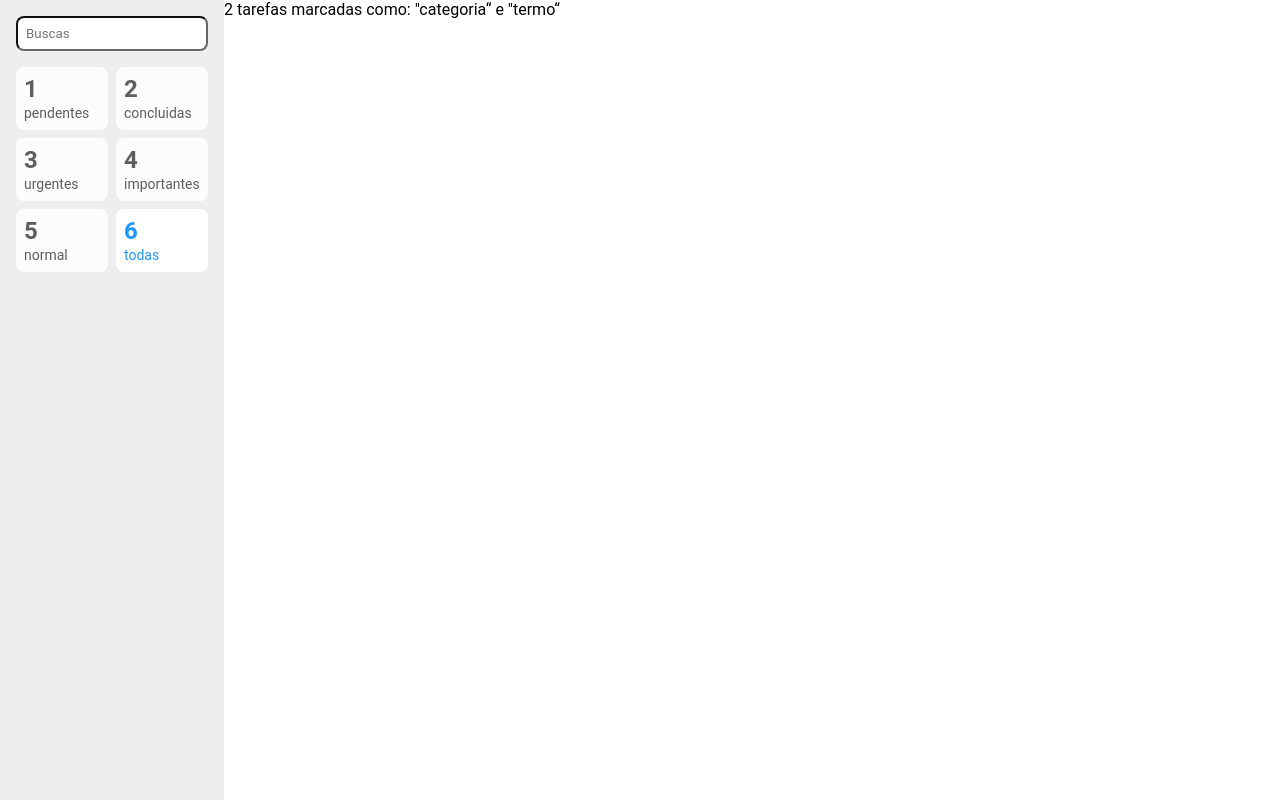
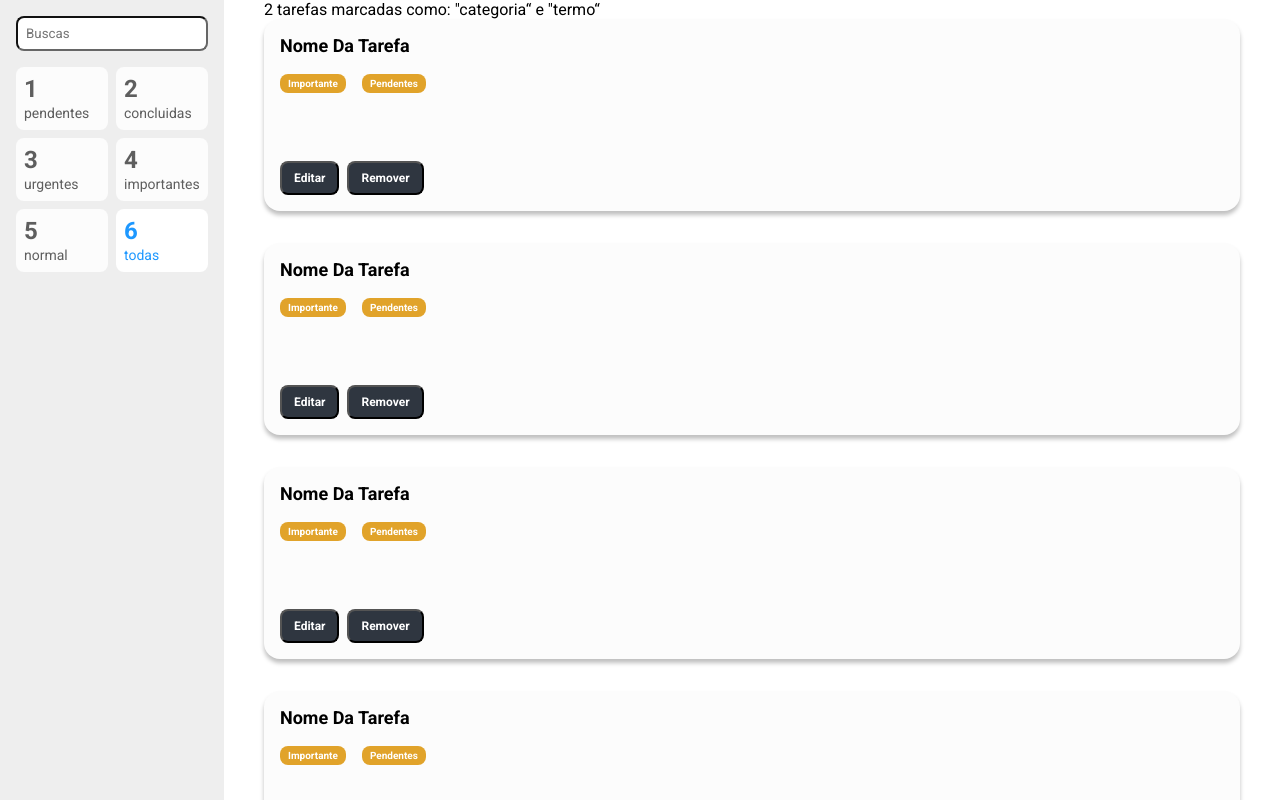
Before and after one commit to Brunolinonsc/AulasEBAC, a React (Create React App) app: page / in a window 1280 px wide. Built offline with nearby package versions, Linux system fonts and the light colour scheme.

Commit message:
construindo o card de tarefa.

```diff
--- a/public/index.html
+++ b/public/index.html
@@ -1,5 +1,5 @@
 <!DOCTYPE html>
-<html lang="en">
+<html lang="pt-br">
   <head>
     <meta charset="utf-8" />
     <link rel="icon" href="%PUBLIC_URL%/favicon.ico" />
@@ -10,34 +10,18 @@
       content="Web site created using create-react-app"
     />
     <link rel="apple-touch-icon" href="%PUBLIC_URL%/logo192.png" />
-    <!--
-      manifest.json provides metadata used when your web app is installed on a
-      user's mobile device or desktop. See https://developers.google.com/web/fundamentals/web-app-manifest/
-    -->
     <link rel="manifest" href="%PUBLIC_URL%/manifest.json" />
-    <!--
-      Notice the use of %PUBLIC_URL% in the tags above.
-      It will be replaced with the URL of the `public` folder during the build.
-      Only files inside the `public` folder can be referenced from the HTML.
-
-      Unlike "/favicon.ico" or "favicon.ico", "%PUBLIC_URL%/favicon.ico" will
-      work correctly both with client-side routing and a non-root public URL.
-      Learn how to configure a non-root public URL by running `npm run build`.
-    -->
-    <title>React App</title>
+    <link rel="preconnect" href="https://fonts.googleapis.com">
+    <link rel="preconnect" href="https://fonts.gstatic.com" crossorigin>
+    <link href="https://fonts.googleapis.com/css2?family=Roboto+Mono:ital,wght@0,100..700;1,100..
+    700&display=swap" rel="stylesheet">
+    <link rel="preconnect" href="https://fonts.googleapis.com">
+    <link rel="preconnect" href="https://fonts.gstatic.com" crossorigin>
+    <link href="https://fonts.googleapis.com/css2?family=Roboto+Mono:ital,wght@0,100..700;1,100..700&family=Roboto:ital,wght@0,100..900;1,100..900&display=swap" rel="stylesheet">
+    <title>Lista de Tarefas</title>
   </head>
   <body>
     <noscript>You need to enable JavaScript to run this app.</noscript>
     <div id="root"></div>
-    <!--
-      This HTML file is a template.
-      If you open it directly in the browser, you will see an empty page.
-
-      You can add webfonts, meta tags, or analytics to this file.
-      The build step will place the bundled scripts into the <body> tag.
-
-      To begin the development, run `npm start` or `yarn start`.
-      To create a production bundle, use `npm run build` or `yarn build`.
-    -->
   </body>
 </html>
--- /dev/null
+++ b/src/components/Tarefa/index.tsx
@@ -0,0 +1,14 @@
+import * as S from './style'
+const Tarefa = () => (
+  <S.Card>
+    <S.Titulo>Nome Da Tarefa</S.Titulo>
+    <S.Tag>Importante</S.Tag>
+    <S.Tag>Pendentes</S.Tag>
+    <S.Descricao />
+    <S.BarraAcoes>
+      <S.Botao>Editar</S.Botao>
+      <S.Botao>Remover</S.Botao>
+    </S.BarraAcoes>
+  </S.Card>
+)
+export default Tarefa
--- /dev/null
+++ b/src/components/Tarefa/style.ts
@@ -0,0 +1,53 @@
+import styled from 'styled-components'
+
+export const Card = styled.div`
+  background-color: #fcfcfc;
+  box-shadow: 0px 4px 4px rgba(0, 0, 0, 0.25);
+  padding: 16px;
+  margin-bottom: 32px;
+  border-radius: 16px;
+`
+export const Titulo = styled.h3`
+  font-size: 18px;
+  font-weight: bold;
+  margin-bottom: 16px;
+`
+export const Tag = styled.span`
+  padding: 4px 8px;
+  color: #fff;
+  font-weight: bold;
+  font-size: 10px;
+  background-color: #e1a32a;
+  border-radius: 8px;
+  margin-right: 16px;
+  display: inline-block;
+`
+export const Descricao = styled.textarea`
+  color: #8B8B8B;
+  font-size: 14px
+  libe-height: 24px;
+  font-family: 'Roboto Mono', monospace;
+  display: block;
+  width: 100%;
+  margin-bottom: 16px;
+  margin-top: 16px;
+  resize: none;
+  border: none;
+  background-color: transparent;
+`
+export const BarraAcoes = styled.div`
+  border-top: 1px solid rgba(0,0,0,0.1)
+  padding-top: 16px;
+
+`
+export const Botao = styled.button`
+  font-weight: bold;
+  font-size: 12px;
+  color: #fff;
+  padding: 8px 12px;
+  border: nome;
+  cursor: pointer;
+  background-color: #2f3640;
+  border-radius: 8px;
+  margin-right: 8px;
+`
--- a/src/containers/ListaDeTarefas/index.tsx
+++ b/src/containers/ListaDeTarefas/index.tsx
@@ -1,7 +1,27 @@
+import Tarefa from '../../components/Tarefa'
+import { Container } from './styles'
+
 const ListaDeTarefas = () => (
-  <main>
+  <Container>
     <p>2 tarefas marcadas como: &quot;categoria&ldquo; e &quot;termo&ldquo;</p>
-  </main>
+    <ul>
+      <li>
+        <Tarefa />
+      </li>
+      <li>
+        <Tarefa />
+      </li>
+      <li>
+        <Tarefa />
+      </li>
+      <li>
+        <Tarefa />
+      </li>
+      <li>
+        <Tarefa />
+      </li>
+    </ul>
+  </Container>
 )
 
 export default ListaDeTarefas
--- /dev/null
+++ b/src/containers/ListaDeTarefas/styles.ts
@@ -0,0 +1,7 @@
+import styled from 'styled-components'
+
+export const Container = styled.main`
+  padding: 0 40px;
+  height: 100vh;
+  overflow-y: scroll;
+`
--- a/src/styles/index.ts
+++ b/src/styles/index.ts
@@ -5,7 +5,8 @@
     margin: 0;
     padding: 0;
     box-sizing: border-box;
-    font-family: Roboto, sans-serif
+    font-family: Roboto, sans-serif;
+    list-style: none;
   }
 `
 
```
